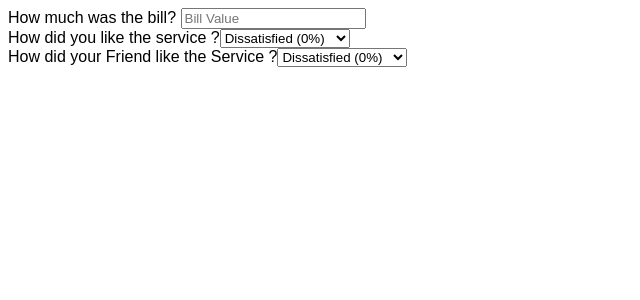
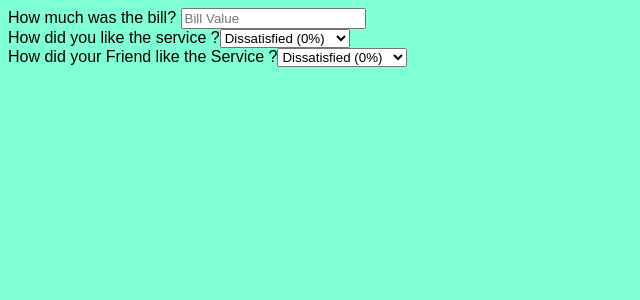
Before and after one commit to ranthamGOD/Tip-Calculator, a React (Create React App) app: page / in a window 1280 px wide. Shown: the top 300 px of the page, without its empty margins (0-640 px from the left). Built offline with nearby package versions, Linux system fonts and the light colour scheme.

Commit message:
Install materibal ui to our project

```diff
--- a/public/index.html
+++ b/public/index.html
@@ -24,7 +24,7 @@
       work correctly both with client-side routing and a non-root public URL.
       Learn how to configure a non-root public URL by running `npm run build`.
     -->
-    <title>React Tip-Calculator</title>
+    <title>Tip-Calculator</title>
   </head>
   <body>
     <noscript>You need to enable JavaScript to run this app.</noscript>
--- a/src/components/BillInput.js
+++ b/src/components/BillInput.js
@@ -2,6 +2,7 @@ export function BillInput({ bill, onSetBill }) {
   return (
     <div>
       <label>How much was the bill? </label>
+
       <input
         type="text"
         placeholder="Bill Value"
--- a/src/index.css
+++ b/src/index.css
@@ -1,4 +1,5 @@
 body {
   margin: 10;
   font-family: sans-serif;
+  background-color: aquamarine;
 }
```
